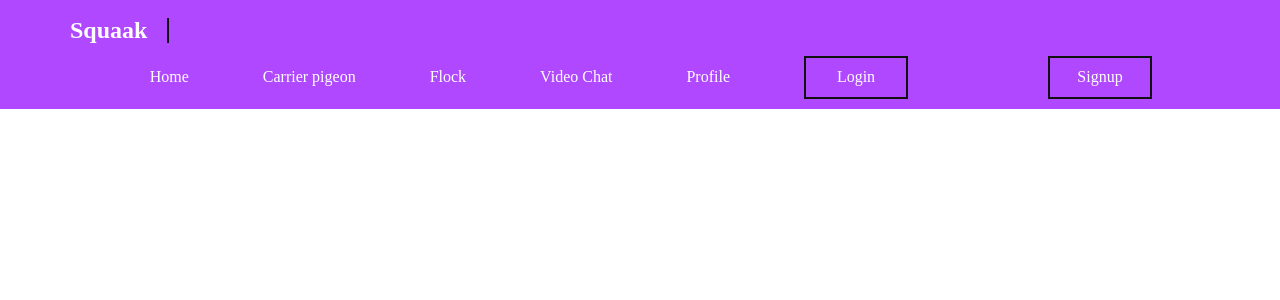
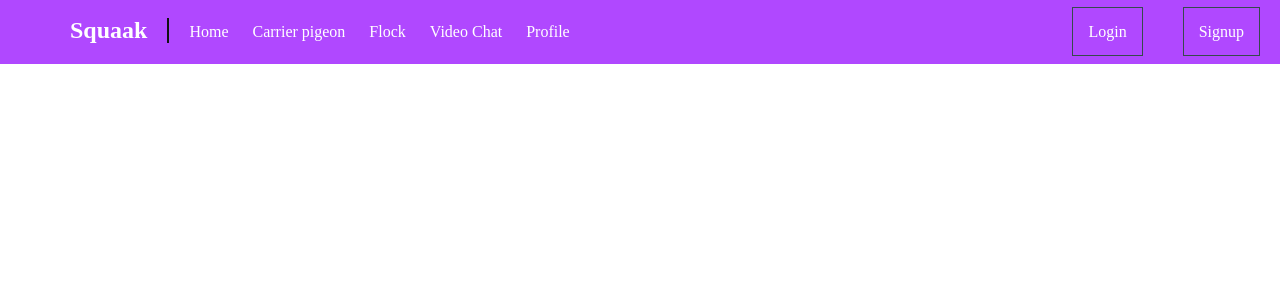
Before and after one commit to KevonneM/Squaak, a Django app: template pages/templates/home.html in a window 1280 px wide. Shown: the top 300 px of the page. Run offline with Django 3.2, Linux system fonts and the light colour scheme; the template is opened without the code that fills it, so the values that code supplies are empty.

Commit message:
visual changes for login/signup.

```diff
--- a/pages/static/pages/css/style.css
+++ b/pages/static/pages/css/style.css
@@ -105,9 +105,9 @@ input, select {
 
 /* Start of my code. */
 
-.container {
-    width: 90%;
-    margin: 0auto;
+header div {
+    width: 100%;
+    margin: 0 auto;
 
 }
 
@@ -132,20 +132,26 @@ header::after{
     padding-right: 20px;
 }
 
-nav {
-    float: right;
-}
-
-nav ul{
+nav .left-nav{
+    float: left;
     margin: 0;
     margin: 0;
     padding: 0;
-    list-style: none
+
+}
+
+nav .right-nav{
+    float: right;
+    width: 25%;
+    margin: 0;
+    padding-right: 20px;
+    display: flex;
+    justify-content: flex-end
 }
 
 nav li {
     display: inline-block;
-    margin-left: 70px;
+    margin-left: 20px;
     padding-top: 19px;
     padding-bottom: 20px;
 
@@ -178,15 +184,17 @@ nav a:hover::before {
     width: 100%;
 }
 
-nav ul .login{
-    border: 2px solid #111;
+nav ul li #login{
+    padding: 15px;
+    border: 1px solid #364a4c;
     width: 100px;
     line-height: 0px;
     text-align: center;
 }
 
-nav ul .signup{
-    border: 2px solid #111;
+nav ul li #signup{
+    padding: 15px;
+    border: 1px solid #364a4c;
     width: 100px;
     line-height: 0px;
     text-align: center;
--- a/pages/templates/base.html
+++ b/pages/templates/base.html
@@ -24,14 +24,17 @@
         <div class="container">
 
             <nav>
-                <ul>
+                <ul class="left-nav">
                     <li><a href="{% url 'pages:home' %}">Home</a></li>
                     <li><a href="{% url 'pages:message' %}">Carrier pigeon</a></li>
                     <li><a href="{% url 'pages:friends' %}">Flock</a></li>
                     <li><a href="{% url 'pages:videochat' %}">Video Chat</a></li>
                     <li><a href="{% url 'pages:profile' %}">Profile</a></li>
-                    <li class="login"><a href="{% url 'users:login' %}">Login</a><li>
-                    <li class="signup"><a href="{% url 'users:signup' %}">Signup</a></li>
+
+                </ul>
+                <ul class="right-nav">
+                    <li class="User-buttons" ><a id="login" href="{% url 'users:login' %}">Login</a><li>
+                    <li class="User-buttons" ><a id="signup" href="{% url 'users:signup' %}">Signup</a></li>
                 </ul>
             </nav>
         </div>
```
